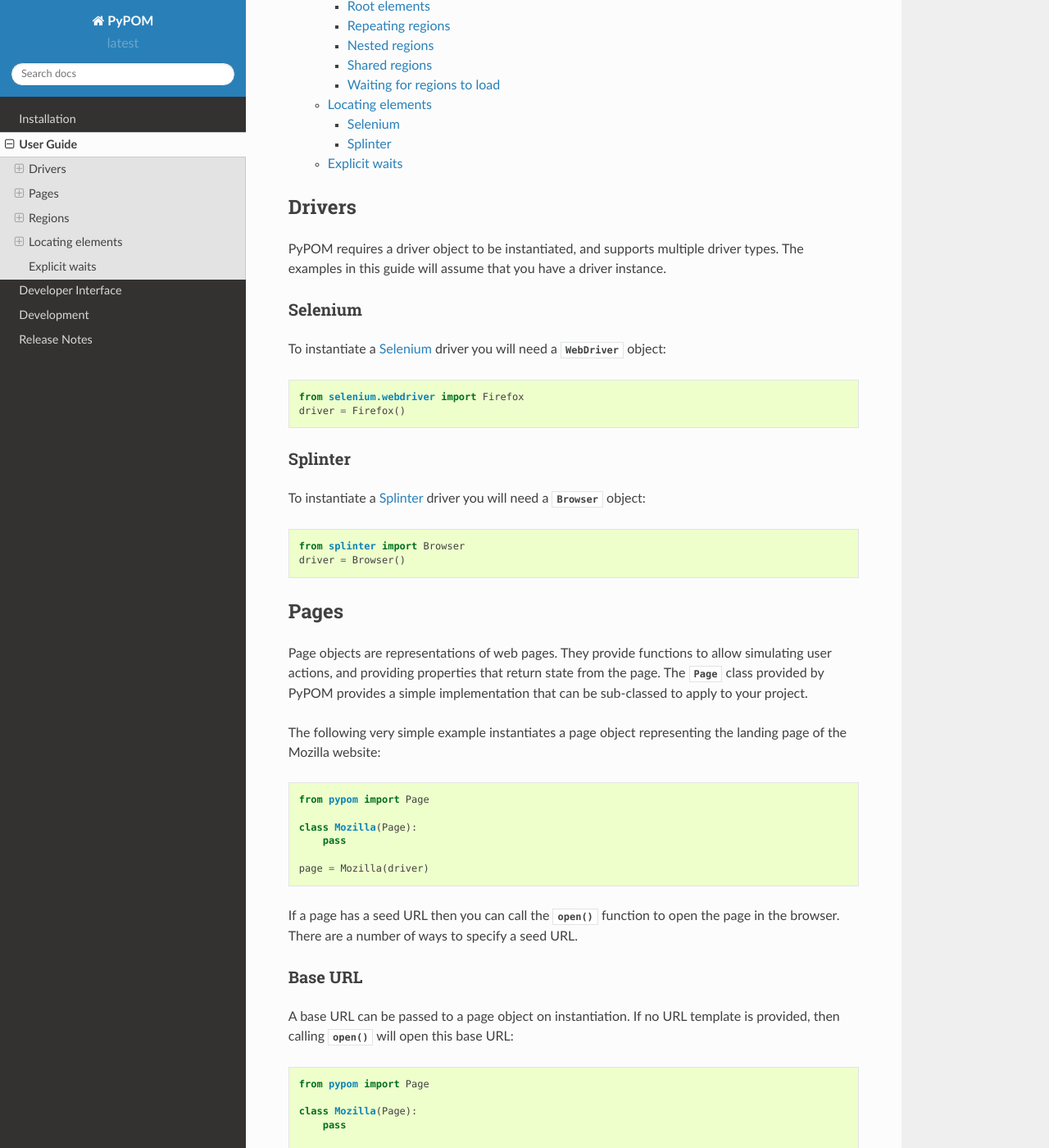
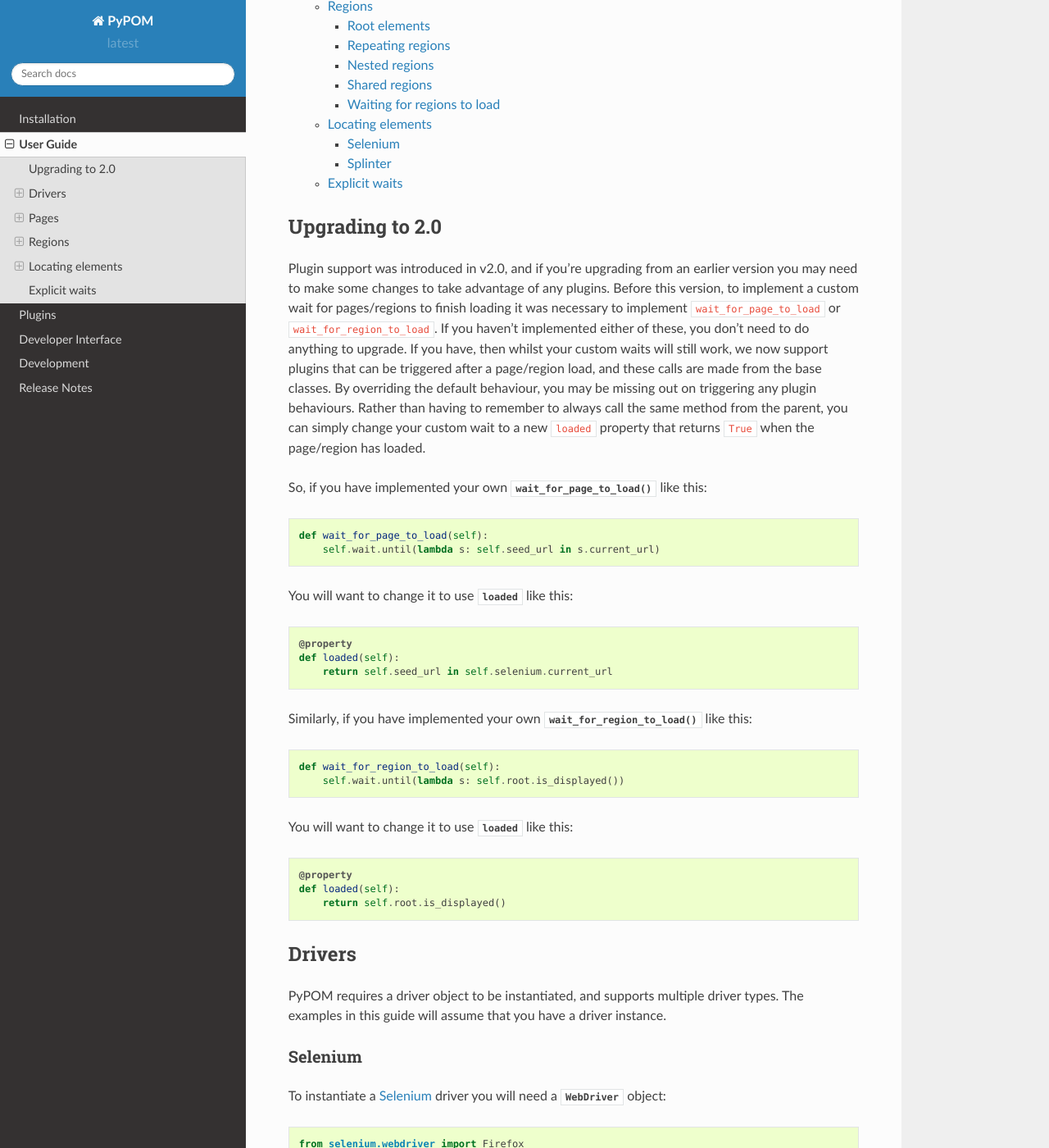
Before and after one commit to michaelwen45/michael-pom, a Sphinx documentation site: the page built from docs/user_guide.rst, in a window 1280 px wide and 1400 px high, scrolled down 416 px. Shown: the whole window at 82% size. Built offline with Sphinx 7.4.7 and the Read the Docs theme 2.0.0, drawn with Linux system fonts in a browser that asks for light colours; some of the changed text lies outside the part shown.

Commit message:
Add support for plugins

```diff
--- a/docs/index.rst
+++ b/docs/index.rst
@@ -18,6 +18,7 @@ Contributions are welcome. Feel free to fork_ and contribute!
 
    installing
    user_guide
+   plugins
    api
    development
    news
--- a/docs/news.rst
+++ b/docs/news.rst
@@ -1,5 +1,21 @@
 Release Notes
 =============
+
+**2.0.0 (unreleased)**
+
+* **BREAKING CHANGE:** Added support for plugins.
+
+  * This introduces plugin hooks ``pypom_after_wait_for_page_to_load`` and
+    ``pypom_after_wait_for_region_to_load``.
+  * In order to take advantage of plugin support you must avoid implementing
+    ``wait_for_page_to_load`` or ``wait_for_region_to_load`` in your page
+    objects.
+  * This was previously the only way to implement a custom wait for your pages
+    and regions, but now means the calls to plugin hooks would be bypassed.
+  * Custom waits can now be achieved by implementing a ``loaded`` property on
+    the page or region, which returns ``True`` when the page or region has
+    finished loading.
+  * See the user guide for more details.
 
 **1.3.0 (2018-02-28)**
 
--- /dev/null
+++ b/docs/plugins.rst
@@ -0,0 +1,33 @@
+Plugins
+=======
+
+Plugin support was added in v2.0.
+
+Writing plugins
+---------------
+
+PyPOM uses `pluggy`_ to enable support for plugins. In order to write a plugin
+you can create an installable Python package with a specific entry point. For
+example, the following (incomplete) ``setup.py`` will register a plugin named
+screenshot::
+
+  from setuptools import setup
+
+  setup(name='PyPOM-screenshot',
+        description='plugin for PyPOM that takes a lot of screenshots',
+        packages=['pypom_screenshot'],
+        install_requires=['PyPOM'],
+        entry_points={'pypom.plugin': ['screenshot = pypom_screenshot.plugin']})
+
+Then, in your package implement one or more of the plugin :ref:`hooks` provided
+by PyPOM. The following example will take a screenshot whenever a page or
+region has finished loading::
+
+  def pypom_after_wait_for_page_to_load(page):
+      page.selenium.get_screenshot_as_file(page.__class__.__name__ + '.png')
+
+
+  def pypom_after_wait_for_region_to_load(region):
+      region.root.screenshot(region.__class__.__name__ + '.png')
+
+.. _pluggy: https://pluggy.readthedocs.io/
--- a/docs/user_guide.rst
+++ b/docs/user_guide.rst
@@ -2,6 +2,47 @@ User Guide
 ==========
 
 .. contents:: :depth: 3
+
+Upgrading to 2.0
+----------------
+
+Plugin support was introduced in v2.0, and if you're upgrading from an earlier
+version you may need to make some changes to take advantage of any plugins.
+Before this version, to implement a custom wait for pages/regions to finish
+loading it was necessary to implement ``wait_for_page_to_load`` or
+``wait_for_region_to_load``. If you haven't implemented either of these, you
+don't need to do anything to upgrade. If you have, then whilst your custom
+waits will still work, we now support plugins that can be triggered after a
+page/region load, and these calls are made from the base classes. By overriding
+the default behaviour, you may be missing out on triggering any plugin
+behaviours. Rather than having to remember to always call the same method from
+the parent, you can simply change your custom wait to a new ``loaded`` property
+that returns ``True`` when the page/region has loaded.
+
+So, if you have implemented your own
+:py:func:`~pypom.page.Page.wait_for_page_to_load` like this::
+
+  def wait_for_page_to_load(self):
+      self.wait.until(lambda s: self.seed_url in s.current_url)
+
+You will want to change it to use :py:attr:`~pypom.page.Page.loaded` like this::
+
+  @property
+  def loaded(self):
+      return self.seed_url in self.selenium.current_url
+
+Similarly, if you have implemented your own
+:py:func:`~pypom.region.Region.wait_for_region_to_load` like this::
+
+  def wait_for_region_to_load(self):
+      self.wait.until(lambda s: self.root.is_displayed())
+
+You will want to change it to use :py:attr:`~pypom.region.Region.loaded` like
+this::
+
+  @property
+  def loaded(self):
+      return self.root.is_displayed()
 
 Drivers
 -------
@@ -96,13 +137,14 @@ Waiting for pages to load
 ~~~~~~~~~~~~~~~~~~~~~~~~~
 
 Whenever a driver detects that a page is loading, it does its best to block
-until it's complete. Unfortunately, as the driver does not know your application,
-it's quite common for it to return earlier than a user would consider the page
-to be ready. For this reason, the :py:func:`~pypom.page.Page.wait_for_page_to_load`
-function can be overridden and customised for your project's needs by adding
-suitable `explicit waits`_. This function is called by :py:func:`~pypom.page.Page.open`
-after loading the seed URL, and can be called directly by functions that cause
-a page to load.
+until it's complete. Unfortunately, as the driver does not know your
+application, it's quite common for it to return earlier than a user would
+consider the page to be ready. For this reason, the
+:py:attr:`~pypom.page.Page.loaded` property can be overridden and customised
+for your project's needs by returning ``True`` when the page has loaded. This
+property is polled by :py:func:`~pypom.page.Page.wait_for_page_to_load`, which
+is called by :py:func:`~pypom.page.Page.open` after loading the seed URL, and
+can be called directly by functions that cause a page to load.
 
 The following example waits for the seed URL to be in the current URL. You can
 use this so long as the URL is not rewritten or redirected by your
@@ -112,8 +154,9 @@ application::
 
   class Mozilla(Page):
 
-      def wait_for_page_to_load(self):
-          self.wait.until(lambda s: self.seed_url in s.current_url)
+      @property
+      def loaded(self):
+          return self.seed_url in self.selenium.current_url
 
 Other things to wait for might include when elements are displayed or enabled,
 or when an element has a particular class. This will be very dependent on your
@@ -221,10 +264,11 @@ driver::
 Waiting for regions to load
 ~~~~~~~~~~~~~~~~~~~~~~~~~~~
 
-The :py:func:`~pypom.region.Region.wait_for_region_to_load` function can be
-overridden and customised for your project's needs by adding suitable
-`explicit waits`_ to ensure the region is ready for interaction. This function
-is called whenever a region is instantiated, and can be called directly by
+The :py:attr:`~pypom.region.Region.loaded` property function can be
+overridden and customised for your project's needs by returning ``True`` when
+the region has loaded to ensure it's ready for interaction. This property is
+polled by :py:attr:`~pypom.region.Region.wait_for_region_to_load`, which is
+called whenever a region is instantiated, and can be called directly by
 functions that a region to reload.
 
 The following example waits for an element within a page region to be
@@ -234,8 +278,9 @@ displayed::
 
   class Header(Region):
 
-      def wait_for_region_to_load(self):
-          self.wait.until(lambda s: self.root.is_displayed())
+      @property
+      def loaded(self):
+          return self.root.is_displayed()
 
 Other things to wait for might include when elements are displayed or enabled,
 or when an element has a particular class. This will be very dependent on your
@@ -264,9 +309,10 @@ defined and used in a page object::
   class Mozilla(Page):
       _logo_locator = (By.ID, 'logo')
 
-      def wait_for_page_to_load(self):
+      @property
+      def loaded(self):
           logo = self.find_element(*self._logo_locator)
-          self.wait.until(lambda s: logo.is_displayed())
+          return logo.is_displayed()
 
 Splinter
 ~~~~~~~~
@@ -289,9 +335,10 @@ The following example shows a locator being defined and used in a page object::
     class Mozilla(Page):
         _logo_locator = ('id', 'logo')
 
-        def wait_for_page_to_load(self):
+        @property
+        def loaded(self):
             logo = self.find_element(*self._logo_locator)
-            self.wait.until(lambda s: logo.is_displayed())
+            return logo.is_displayed()
 
 Explicit waits
 --------------
--- a/setup.py
+++ b/setup.py
@@ -12,6 +12,7 @@ setup(name='PyPOM',
       packages=['pypom', 'pypom.interfaces'],
       install_requires=['zope.interface',
                         'zope.component',
+                        'pluggy',
                         'selenium',
                         ],
       setup_requires=['setuptools_scm'],
```
Also changed, not shown: docs/api.rst (+8 -0 lines), 7 other files.
